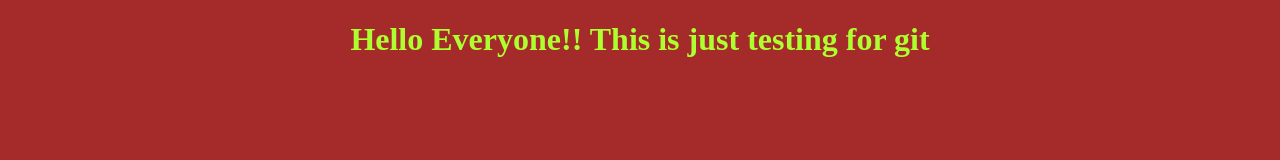
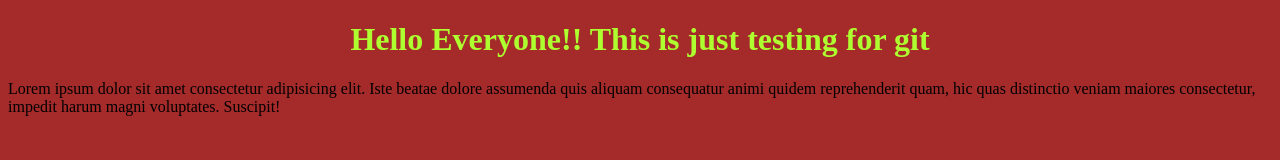
Before and after one commit to Waiphyo001/git-for-lunix, a plain HTML site: page index.html in a window 1280 px wide. Drawn offline with Linux system fonts and the light colour scheme.

Commit message:
adding lorem paragraph

```diff
--- a/index.html
+++ b/index.html
@@ -8,5 +8,6 @@
 </head>
 <body>
     <h1>Hello Everyone!! This is just testing for git</h1>
+    <p>Lorem ipsum dolor sit amet consectetur adipisicing elit. Iste beatae dolore assumenda quis aliquam consequatur animi quidem reprehenderit quam, hic quas distinctio veniam maiores consectetur, impedit harum magni voluptates. Suscipit!</p>
 </body>
 </html>
```
